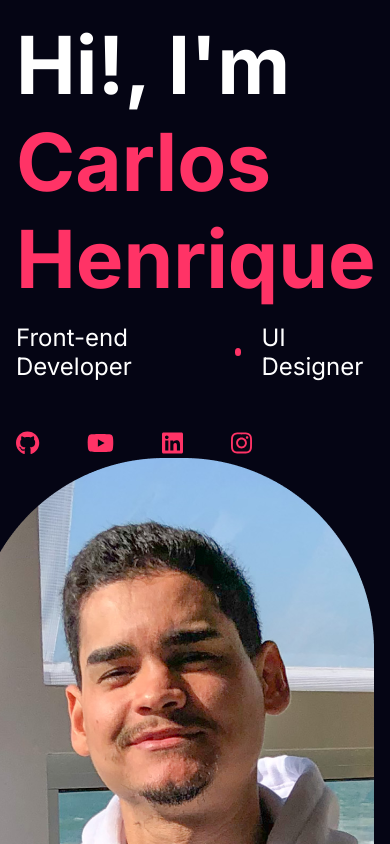
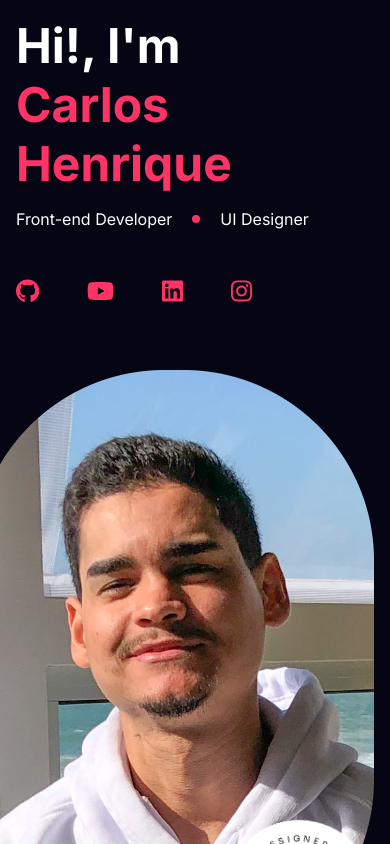
Before and after one commit to henriquesouzadev/portfolio, a Next.js app: page / in a window 390 px wide. Built offline with nearby package versions, Linux system fonts and the light colour scheme.

Commit message:
mobile ajuste 01

```diff
--- a/src/app/page.module.scss
+++ b/src/app/page.module.scss
@@ -21,7 +21,6 @@
   justify-content: center;
   align-items: flex-start;
   width: 100%;
-
 }
 .headline h1 {
   font-size: 5rem;
@@ -76,6 +75,23 @@
     flex-direction: column;
     width: 100%;
   }
+
+  .headline h1 {
+    font-size: 3rem;
+  }
+
+  .headline .skills {
+    font-size: 1rem;
+  }
+
+  .illustration {
+    margin-top: 4rem;
+  }
+
+  .label__container {
+    right: 0;
+    bottom: 0;
+  }
 }
 
 @keyframes rotate {
```
